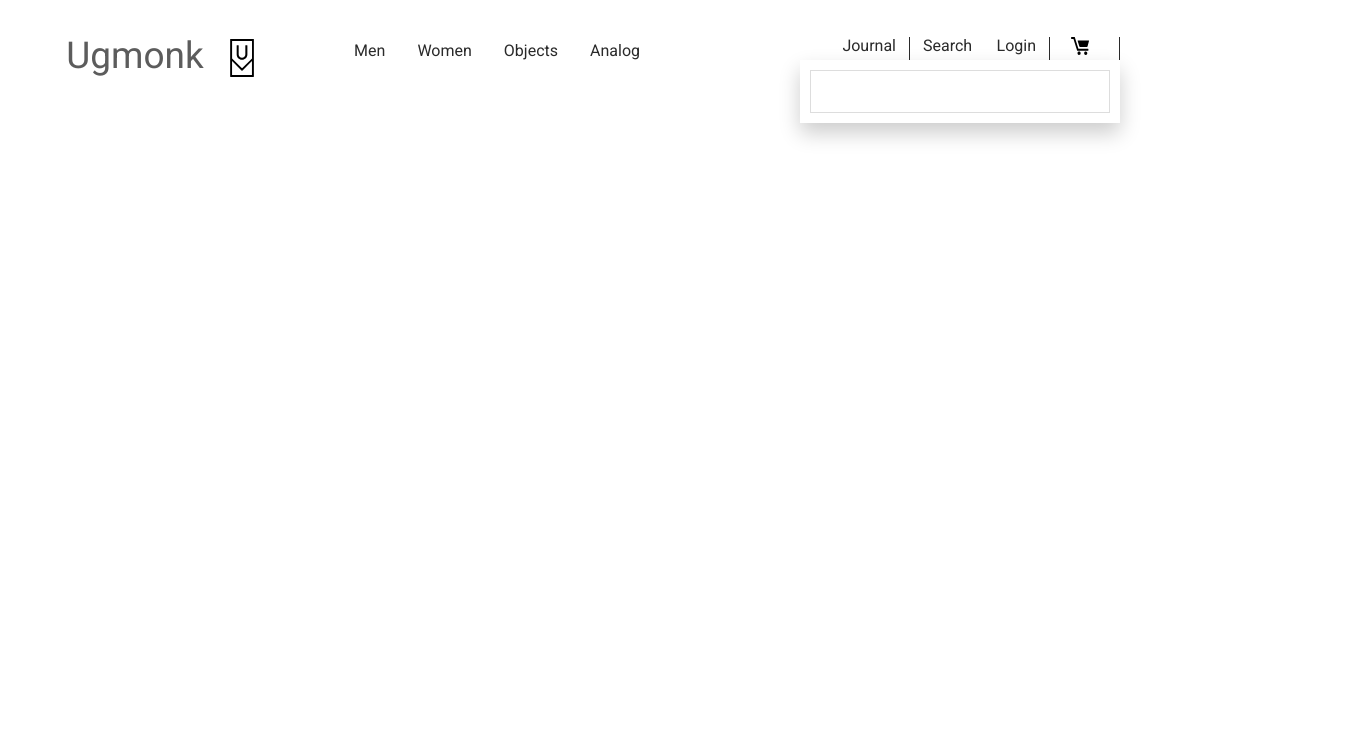
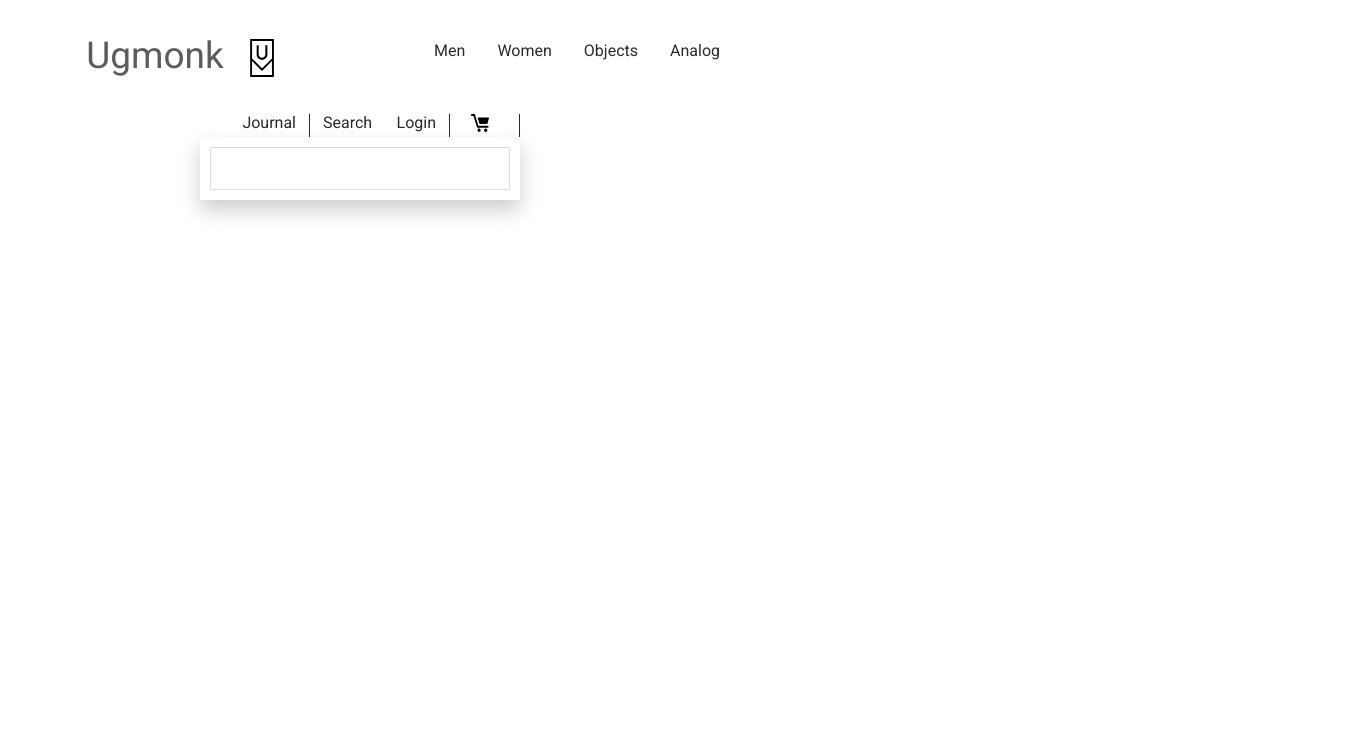
Before and after one commit to woachkatzl/page-layout-grid-based, a plain HTML site: page index.html in a window 1280 px wide. Shown: the top 750 px of the page, 1349 px wide, since content can reach past the window. Drawn offline with Linux system fonts and the light colour scheme.

Commit message:
fixed header and main catalog resizing

```diff
--- a/styles/styles.css
+++ b/styles/styles.css
@@ -40,7 +40,7 @@ body,
 }
 
 body {
-    grid-template: min(160px) 1fr 359px / 100%;
+    grid-template: minmax(min-content, max-content) 1fr 359px / 100%;
     font-family: 'Roboto', 'Source Sans Pro', sans-serif;
 }
 
@@ -75,9 +75,12 @@ body {
     justify-content: center;
 }
 
-.header,
+.header {
+    grid-template-columns: repeat(auto-fit, minmax(330px, 720px));
+}
+
 .header__left {
-    grid-template-columns: 50% 50%;
+    grid-template-columns: repeat(auto-fit, minmax(330px, 1fr));
 }
 
 .header__nav,
@@ -154,7 +157,7 @@ body {
 }
 
 .main-catalog__new-arrivals {
-    grid-template-columns: repeat(4, 275px);
+    grid-template-columns: repeat(auto-fit, 275px);
 }
 
 .product-tile {
@@ -289,6 +292,10 @@ p {
 
 .footer__social-link {
     margin-left: 16px;
+}
+
+.header {
+    padding-bottom: 35px;
 }
 
 .header__right {
```
